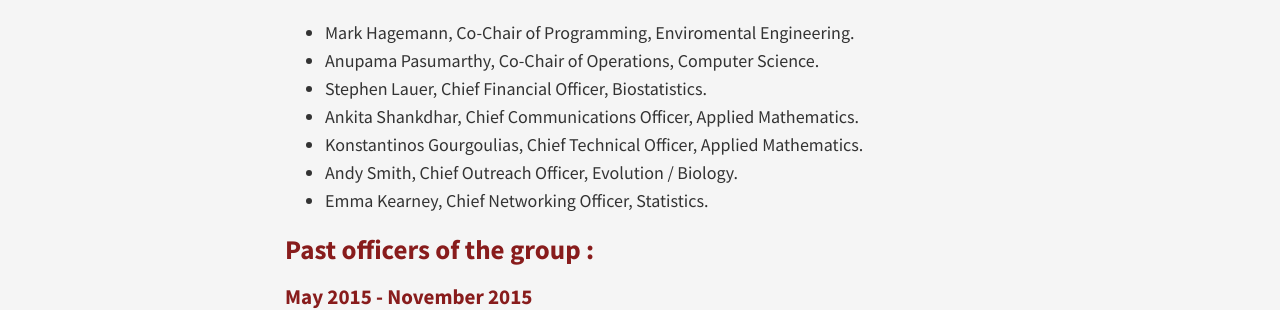
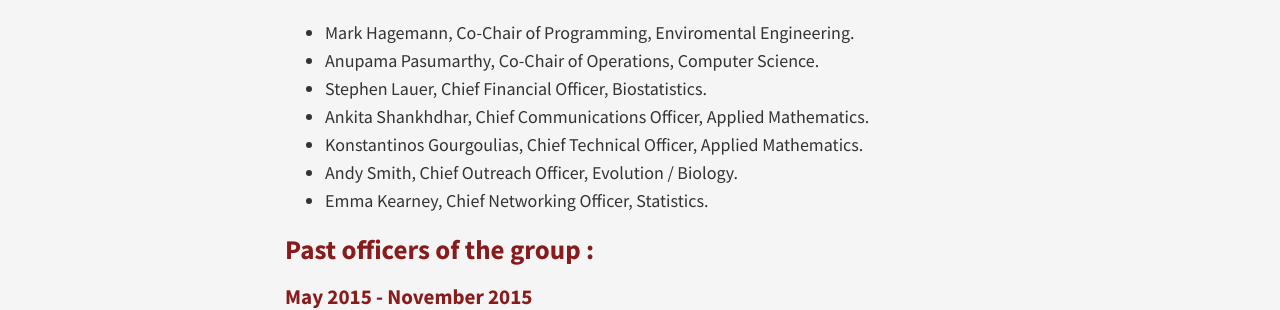
Before and after one commit to gridclub/gridclub.github.io, a Jekyll site: the page built from contact/index.md, in a window 1280 px wide. Shown: the part 364-674 px from the top of the page. Built offline with Jekyll 4.4.1, drawn with Linux system fonts in a browser that asks for light colours; nearby versions of some CDN libraries.

Commit message:
Typo typo

```diff
--- a/contact/index.md
+++ b/contact/index.md
@@ -10,7 +10,7 @@ To get in touch with the officers of the group, feel free to send us an e-mail.
 * Mark Hagemann, Co-Chair of Programming, Enviromental Engineering.
 * Anupama Pasumarthy, Co-Chair of Operations, Computer Science.
 * Stephen Lauer, Chief Financial Officer, Biostatistics.
-* Ankita Shankdhar, Chief Communications Officer, Applied Mathematics.
+* Ankita Shankhdhar, Chief Communications Officer, Applied Mathematics.
 * Konstantinos Gourgoulias, Chief Technical Officer, Applied Mathematics.
 * Andy Smith, Chief Outreach Officer, Evolution / Biology.
 * Emma Kearney, Chief Networking Officer, Statistics.
```
